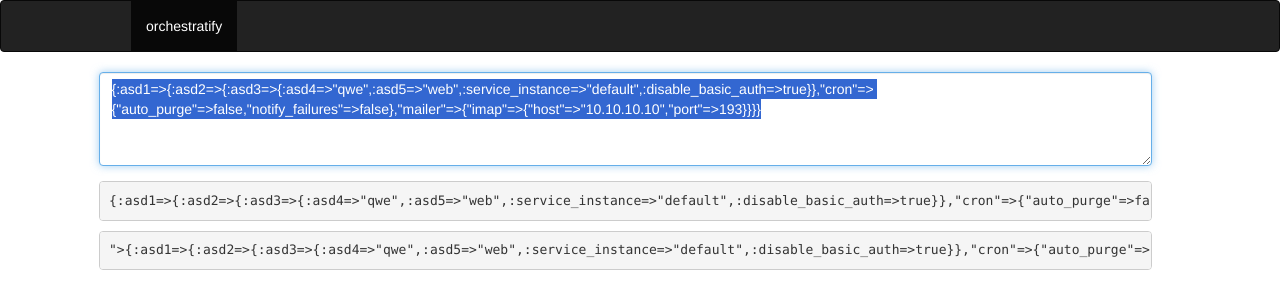
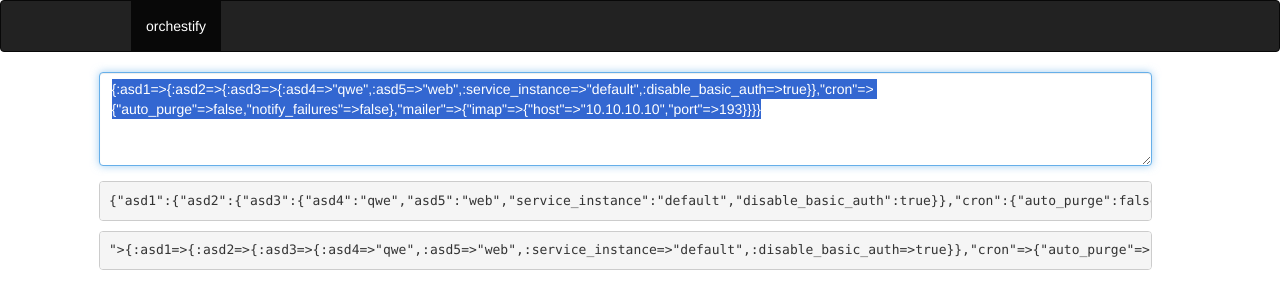
Before and after one commit to marcelofpfelix/lambelogs, a website: page views/index.html in a window 1280 px wide. Drawn offline with nearby package versions, Linux system fonts and the light colour scheme; some packages are replaced by stand-ins of ours.

Commit message:
ruby hash to json

```diff
--- a/views/client.js
+++ b/views/client.js
@@ -1,5 +1,44 @@
 
 console.log('Client-side code running');
+
+function rubyhash2json(str) {
+
+  //console.log(s);
+  console.log(str);
+
+    // replace symbol {:symbol=> to {"symbol"=>
+  str = str.replace(/(([{,]\s*)[:]([^>\s\[\]]+)|([{,]\s*)([0-9]+\.?[0-9]*))\s*=>/g, '$2$4"$3$5"=>');
+  console.log(`  1##########################################`);
+  console.log(str);
+  // replace {,'a' to {,"a"
+  str = str.replace(/([{,]\s*)'(.+?)'\s*=>/g, '$1"$2"=>');
+  console.log(`  7##########################################`);
+  console.log(str);
+  // replace =>'a' to :"a"
+  str = str.replace(/=>\s*'([^,}\s]+\s*)'/g, '=> "$1"');
+  console.log(`  8##########################################`);
+  console.log(str);
+    // replace value {"symbol"=>:value to {"symbol"=>"value"
+  str = str.replace(/([{,]\s*)(".+?"|[0-9]+\.?[0-9]*)\s*=>\s*:([^,}\s]+\s*)/g, '$1$2=>"$3"');
+  console.log(`  3##########################################`);
+  console.log(str);
+    // replace array [:a, :b] to ["a","b"]
+  str = str.replace(/([\[,]\s*):([^,\]\s]+)/g, '$1"$2"');
+  console.log(`  4##########################################`);
+  console.log(str);
+    // replace nil to null
+  str = str.replace(/=>nil/g, '=>null');
+  console.log(`  5##########################################`);
+  console.log(str);
+    // replace => to :
+  str = str.replace(/([{,]\s*)(".+?"|[0-9]+\.?[0-9]*)\s*=>/g, "$1$2:");
+  console.log(`  6##########################################`);
+  console.log(str);
+
+  return str;
+}
+
+
 
   // event listener to check when the DOM finished loading.
 document.addEventListener('DOMContentLoaded', function () {
@@ -9,8 +48,13 @@ document.addEventListener('DOMContentLoaded', function () {
   }
 
   function write_output() {
-      output_text.innerHTML = input_text.value;
 
+
+    console.log(input_text.value);
+
+    s = rubyhash2json(input_text.value);
+
+    output_text.innerHTML = s;
 
     var lines = $('#input').val().split(/\n/);
     var output = [];
@@ -22,6 +66,7 @@ document.addEventListener('DOMContentLoaded', function () {
         output.push($.trim(lines[i]));
       }
     }
+
     console.log(output);
     output_text2.innerHTML = outputText;
     $('#result2').val('[' + outputText + ']');
--- a/views/index.html
+++ b/views/index.html
@@ -2,7 +2,7 @@
 <html lang="en">
   <head>
     <meta charset="UTF-8">
-    <title>orchestratify</title>
+    <title>orchestify</title>
     <script src="//ajax.googleapis.com/ajax/libs/angularjs/1.3.3/angular.min.js"></script>
     <script src="//cdnjs.cloudflare.com/ajax/libs/angular.js/1.3.3/angular-route.min.js"></script>
     <script src="//ajax.googleapis.com/ajax/libs/jquery/1.11.1/jquery.min.js"></script>
@@ -12,13 +12,12 @@
   </head>
 
   <body>
-
     <div>
       <div>
       <nav class="navbar navbar-inverse" role="navigation" style="padding-left:130px;">
-             <ul class="nav navbar-nav">
-            <li class="active"><a href="/">orchestratify<span class="sr-only">(current)</span></a></li>
-          </ul>
+        <ul class="nav navbar-nav">
+          <li class="active"><a href="/">orchestify<span class="sr-only">(current)</span></a></li>
+        </ul>
       </nav>
       </div>
 
```
Also changed, not shown: readme.md. Lines whose indentation alone changed are shown as unchanged.
